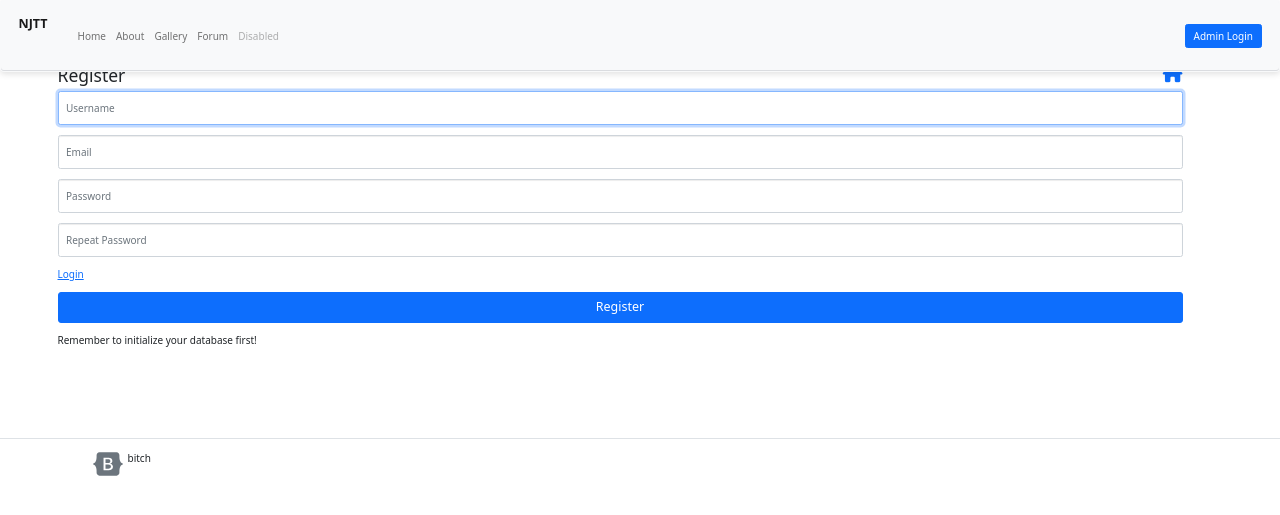
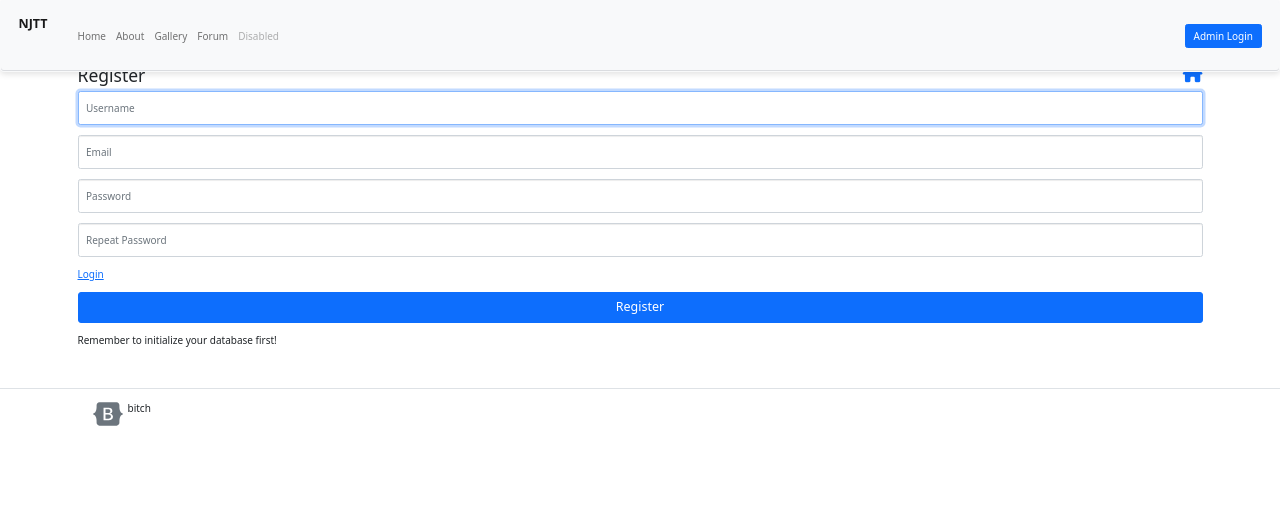
Before and after one commit to Idot360/WebApp, a Flask app: page /register in a window 1280 px wide. Shown: the top 515 px of the page. Run offline with Flask 2, Linux system fonts and the light colour scheme; some libraries are stand-ins or nearby versions.

Commit message:
margin center

```diff
--- a/templates/layouts/main.html
+++ b/templates/layouts/main.html
@@ -27,7 +27,7 @@
 }
 
 #content {
-  margin: 50px;
+  margin-top: 50px;
 }
 
 </style>
```
